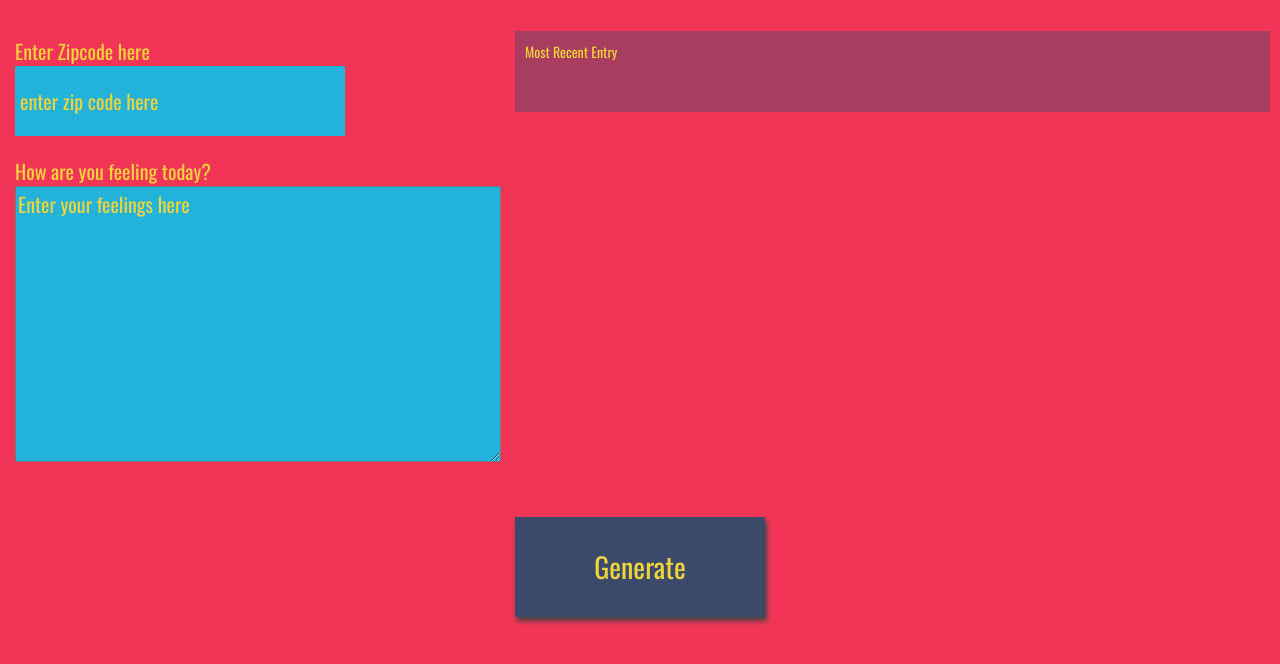
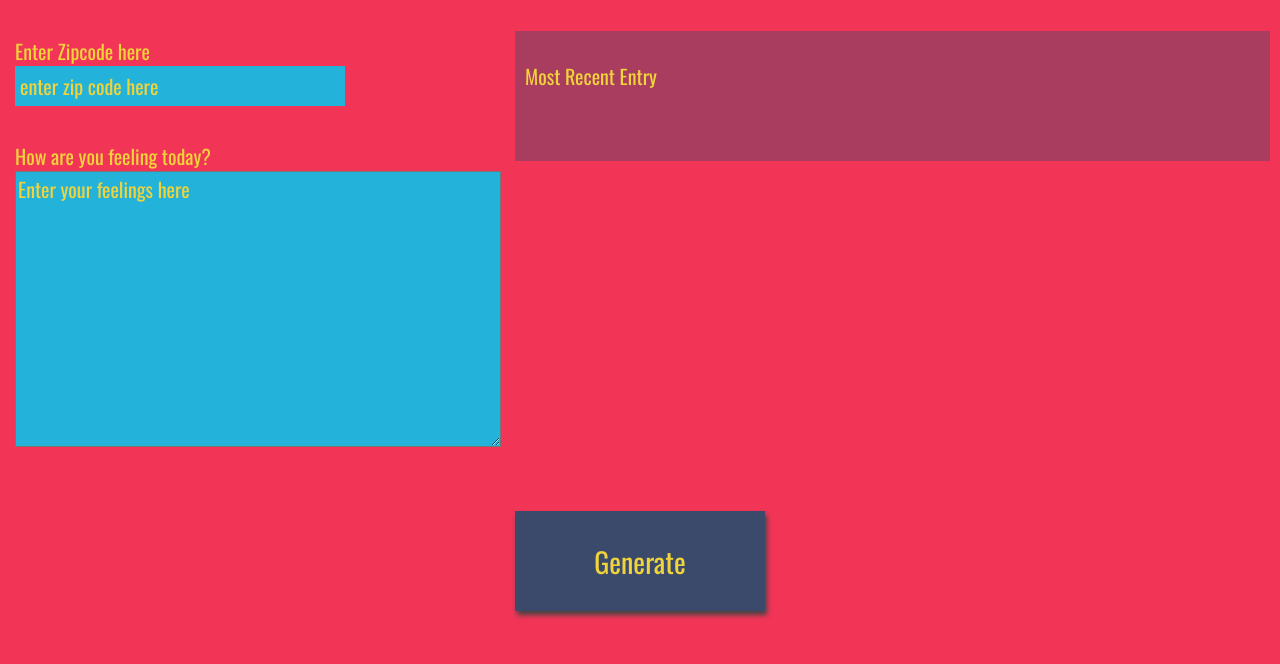
Before and after one commit to xtwulf/project_3, a website with bundled scripts: page website/index.html in a window 1280 px wide. Shown: the part 90-754 px from the top of the page. Built offline with nearby package versions, Linux system fonts and the light colour scheme; a web font is replaced by a local one.

Commit message:
fine tuning on layout - did some minor changes to fonts etc

```diff
--- a/website/index.html
+++ b/website/index.html
@@ -24,7 +24,7 @@
     </div>
     <div class="recent_entries">
       <div class ="holder entry">
-        <div class = "title">Most Recent Entry</div>
+        <div class = "title"><p>Most Recent Entry</p></div>
         <div id = "entryHolder"></div>
         <div id = "date"></div>
         <div id = "temp"></div>
--- a/website/style.css
+++ b/website/style.css
@@ -79,7 +79,7 @@ label{
 
 input{
     display:block;
-    height: 60px;
+    height: 30px;
     width: 320px;
     background:#22b2da;
     color: #f0d43a;
```
Also changed, not shown: README.md.
